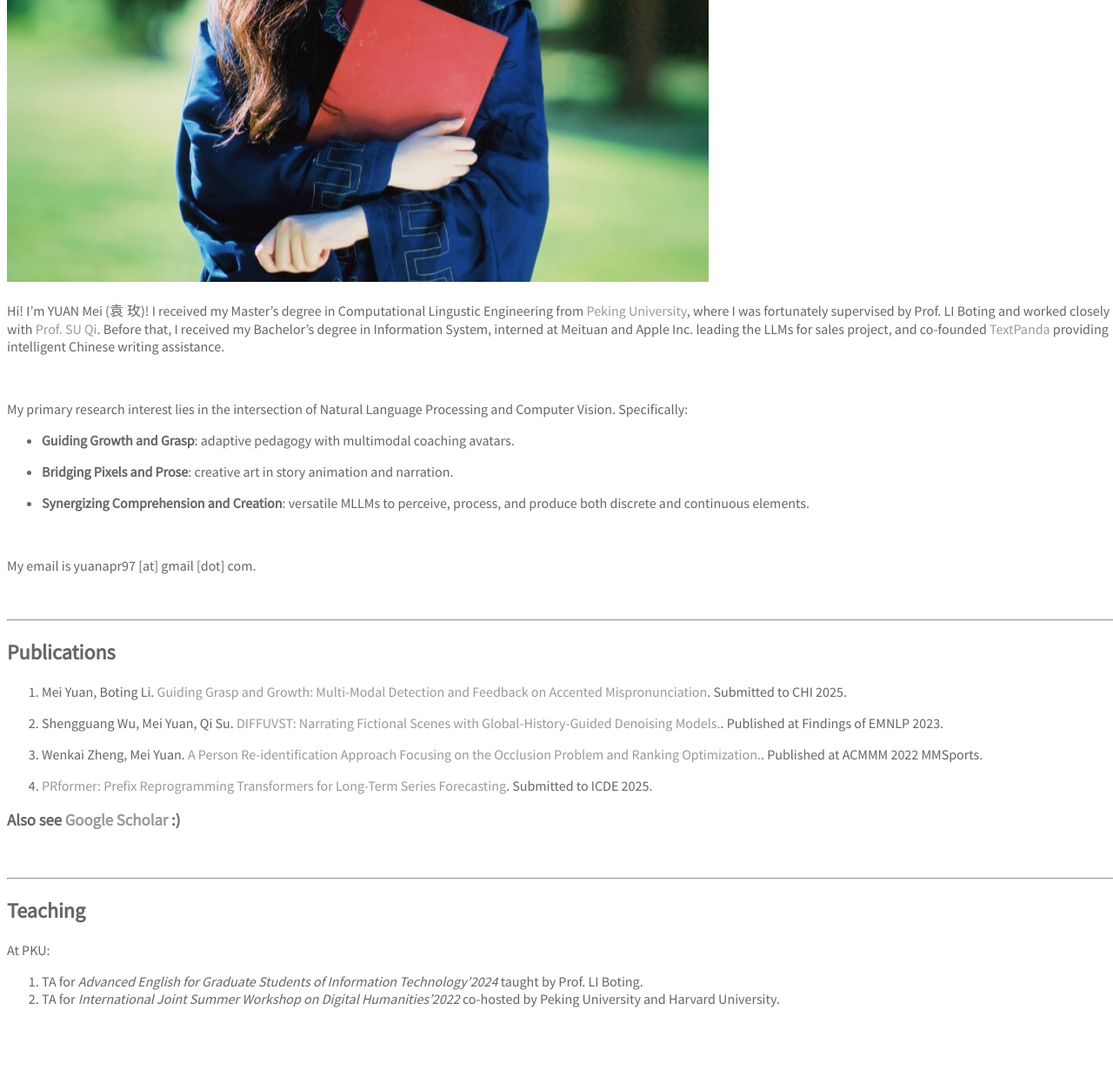
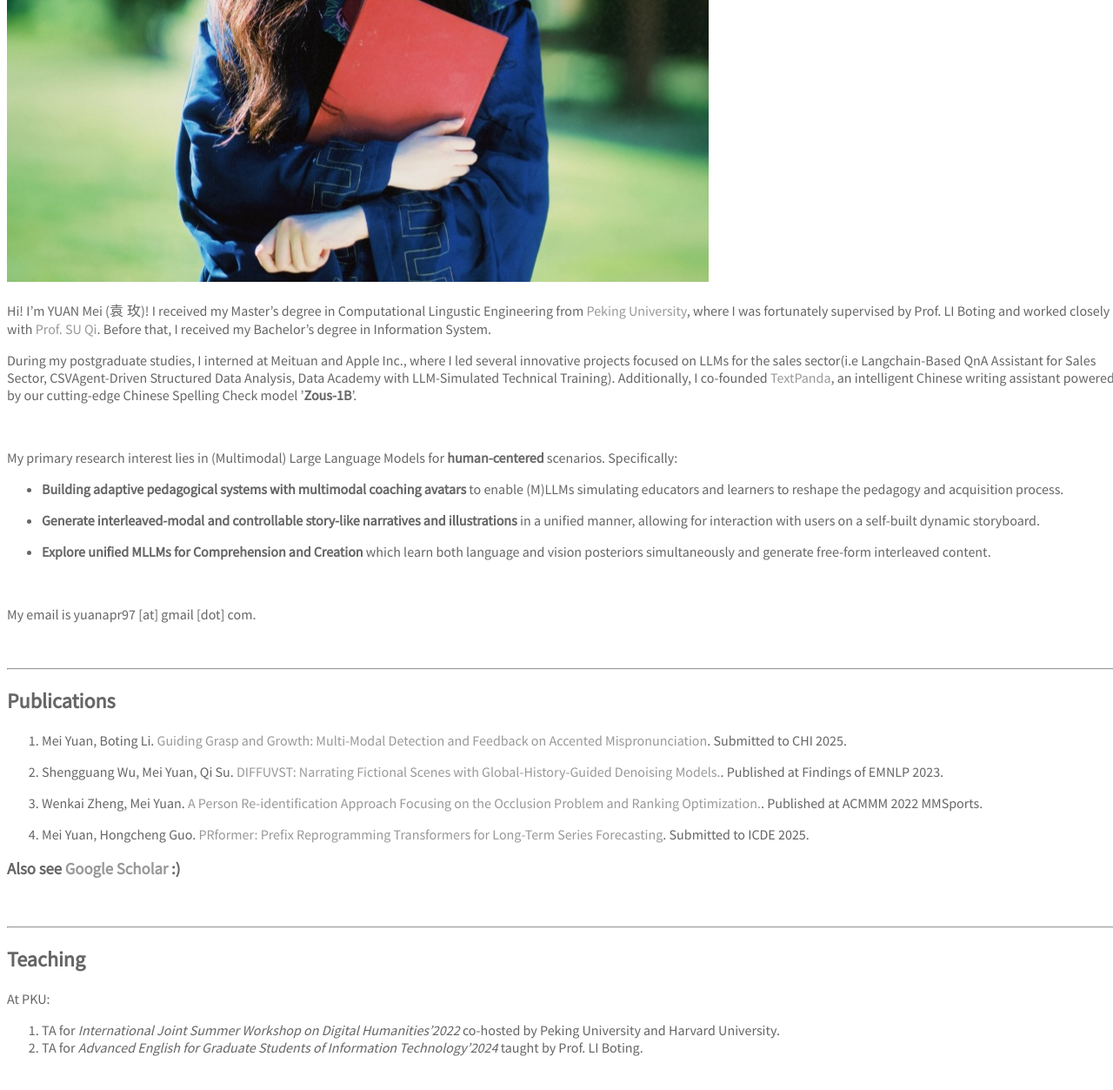
Before and after one commit to yuanapril/yuanapril.github.io, a Jekyll site: the page built from index.md, in a window 1280 px wide and 1400 px high, scrolled down 806 px. Shown: the top 1253 px of the window at 87% size. Built offline with Jekyll 4.4.1, drawn with Linux system fonts in a browser that asks for light colours; some web fonts are replaced; our own code applies the rules of GitHub Pages for plain Markdown files.

Commit message:
Update index.md

```diff
--- a/index.md
+++ b/index.md
@@ -6,17 +6,19 @@ layout: default
 
 <img class="profile-picture" src="imgs/profile.jpeg">
 
-Hi! I'm YUAN Mei (<span style="font-family: 'Kaiti';">袁 玫</span>)! I received my Master's degree in Computational Lingustic Engineering from <a href="https://english.pku.edu.cn">Peking University</a>, where I was fortunately supervised by Prof. LI Boting and worked closely with <a href="https://scholar.google.com.hk/citations?user=9f4JUrUAAAAJ&hl=en">Prof. SU Qi</a>. Before that, I received my Bachelor's degree in Information System, interned at Meituan and Apple Inc. leading the LLMs for sales project, and co-founded <a href="http://textpanda.cn">TextPanda</a> providing intelligent Chinese writing assistance.
+Hi! I'm YUAN Mei (<span style="font-family: 'Kaiti';">袁 玫</span>)! I received my Master's degree in Computational Lingustic Engineering from <a href="https://english.pku.edu.cn">Peking University</a>, where I was fortunately supervised by Prof. LI Boting and worked closely with <a href="https://scholar.google.com.hk/citations?user=9f4JUrUAAAAJ&hl=en">Prof. SU Qi</a>. Before that, I received my Bachelor's degree in Information System.
+
+During my postgraduate studies, I interned at Meituan and Apple Inc., where I led several innovative projects focused on LLMs for the sales sector(i.e Langchain-Based QnA Assistant for Sales Sector, CSVAgent-Driven Structured Data Analysis, Data Academy with LLM-Simulated Technical Training). Additionally, I co-founded <a href="http://textpanda.cn">TextPanda</a>, an intelligent Chinese writing assistant powered by our cutting-edge Chinese Spelling Check model ’**Zous-1B**’.
 
 <br />
 
-My primary research interest lies in the intersection of Natural Language Processing and Computer Vision. Specifically:
+My primary research interest lies in (Multimodal) Large Language Models for **human-centered** scenarios. Specifically:
 
-- **Guiding Growth and Grasp**: adaptive pedagogy with multimodal coaching avatars.
+- **Building adaptive pedagogical systems with multimodal coaching avatars** to enable (M)LLMs simulating educators and learners to reshape the pedagogy and acquisition process.
 
-- **Bridging Pixels and Prose**: creative art in story animation and narration.
+- **Generate interleaved-modal and controllable story-like narratives and illustrations** in a unified manner, allowing for interaction with users on a self-built dynamic storyboard.
 
-- **Synergizing Comprehension and Creation**: versatile MLLMs to perceive, process, and produce both discrete and continuous elements.
+- **Explore unified MLLMs for Comprehension and Creation** which learn both language and vision posteriors simultaneously and generate free-form interleaved content.
 
 <br />
 
@@ -35,7 +37,7 @@ My email is yuanapr97 [at] gmail [dot] com.
 
 3. Wenkai Zheng, Mei Yuan. [A Person Re-identification Approach Focusing on the Occlusion Problem and Ranking Optimization.](https://dl.acm.org/doi/abs/10.1145/3552437.3555692). Published at ACMMM 2022 MMSports.
 
-4. [PRformer: Prefix Reprogramming Transformers for Long-Term Series Forecasting](https://drive.google.com/file/d/1TRluzIIIRiTBxrD3ftzOAN_xotqOAwpz/view?usp=sharing). Submitted to ICDE 2025.
+4. Mei Yuan, Hongcheng Guo. [PRformer: Prefix Reprogramming Transformers for Long-Term Series Forecasting](https://drive.google.com/file/d/1TRluzIIIRiTBxrD3ftzOAN_xotqOAwpz/view?usp=sharing). Submitted to ICDE 2025.
 
 
 ### Also see [Google Scholar](https://scholar.google.com/citations?user=q4kZ8WMAAAAJ&hl=en) :)
@@ -47,7 +49,8 @@ My email is yuanapr97 [at] gmail [dot] com.
 
 ## Teaching
 At PKU:
-1. TA for *Advanced English for Graduate Students of Information Technology'2024* taught by Prof. LI Boting.
-2. TA for *International Joint Summer Workshop on Digital Humanities’2022* co-hosted by Peking University and Harvard University.
+1. TA for *International Joint Summer Workshop on Digital Humanities’2022* co-hosted by Peking University and Harvard University.
+2. TA for *Advanced English for Graduate Students of Information Technology'2024* taught by Prof. LI Boting.
+
 
 <br />
```
